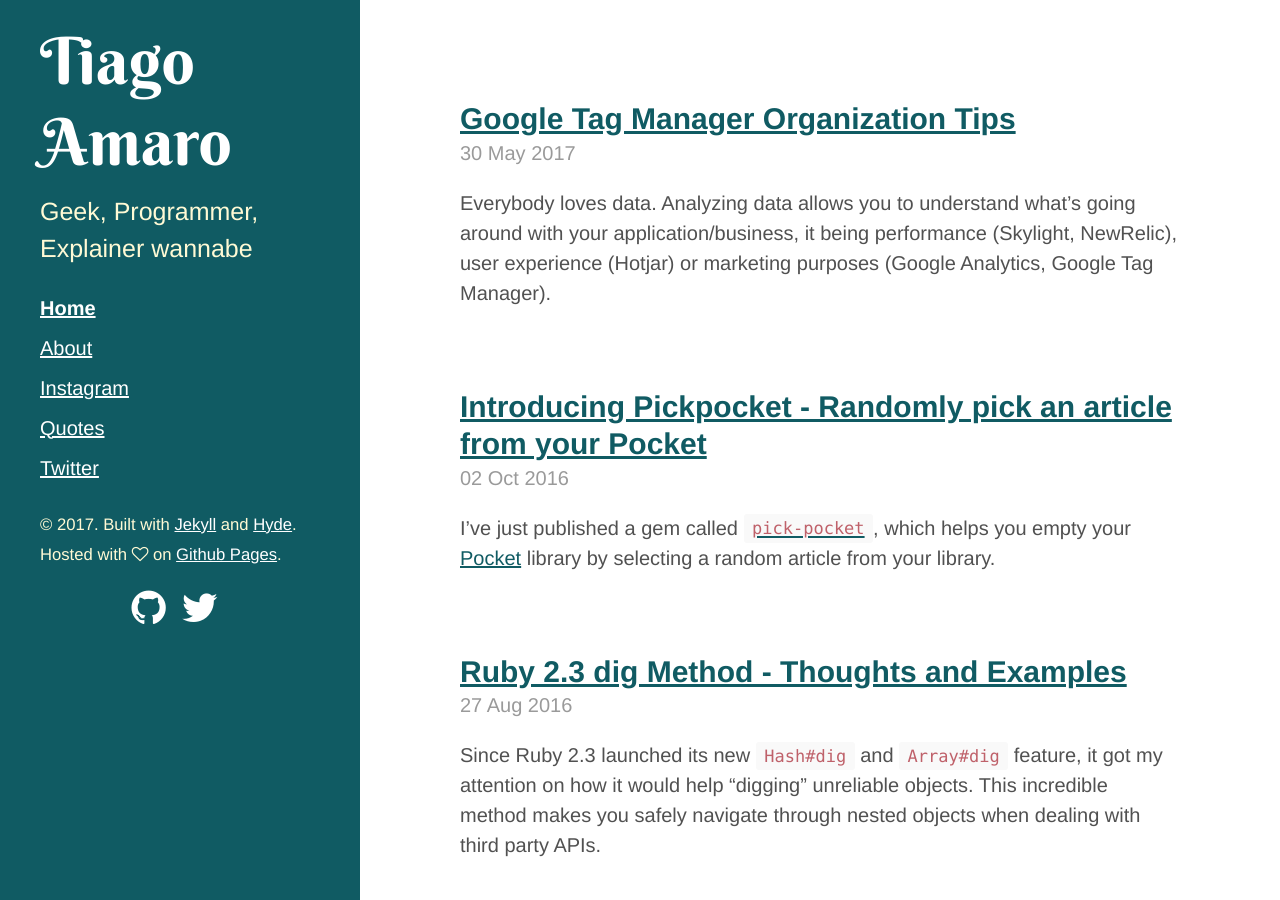
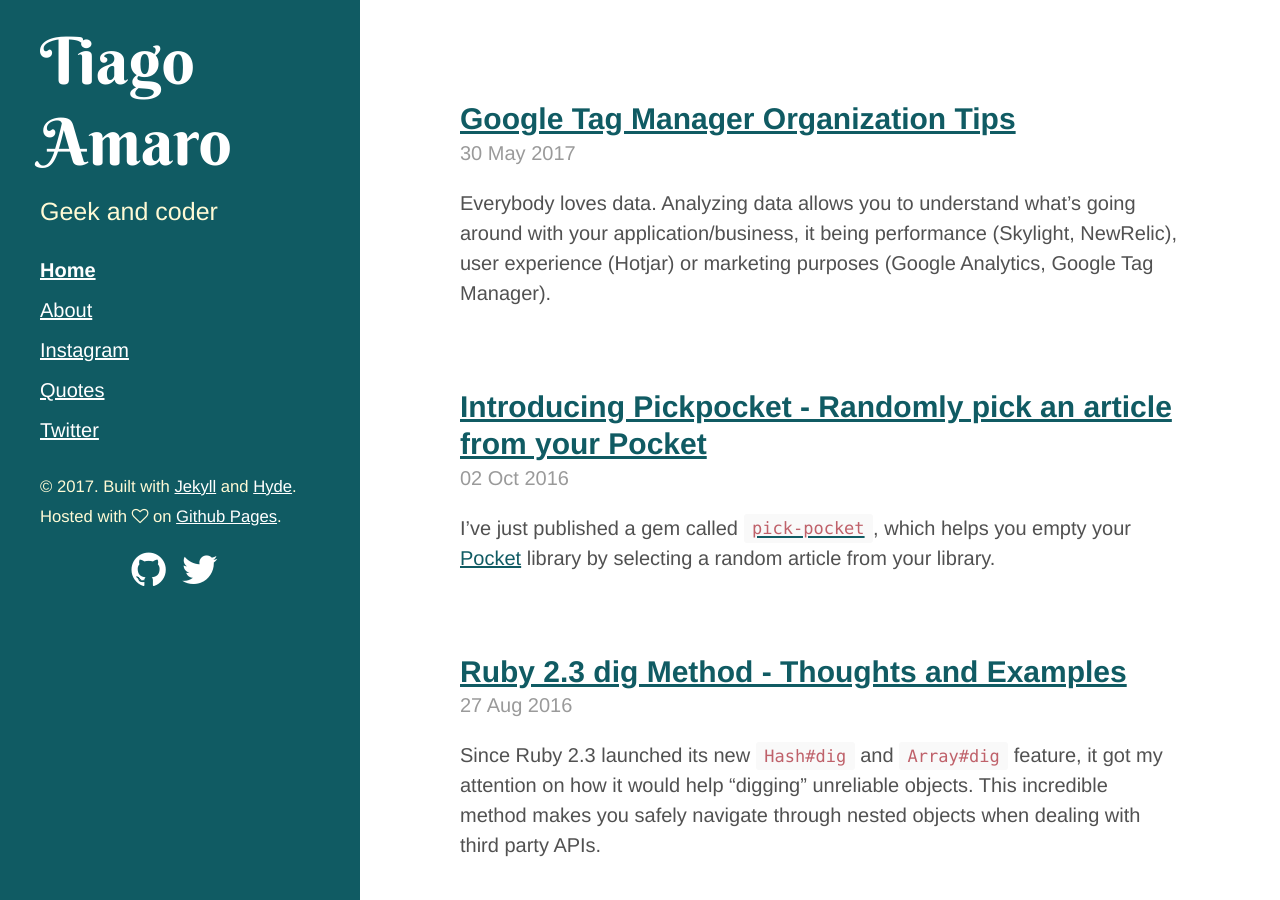
Before and after one commit to tiagoamaro/tiagoamaro.com.br_jekyll, a Jekyll site: the page built from index.html, in a window 1280 px wide and 900 px high. Built offline with Jekyll 4.4.1, drawn with Linux system fonts in a browser that asks for light colours; nearby versions of some CDN libraries; the list of posts is cut into pages by our own code.

Commit message:
change profile description

```diff
--- a/_includes/head.html
+++ b/_includes/head.html
@@ -6,7 +6,7 @@
   {% if page.excerpt %}
     <meta name="description" content="{{ page.excerpt | truncate:160 | strip_html }}">
   {% else %}
-    <meta name="description" content="Tiago Amaro personal website. Geek, Programmer, Explainer wannabe. Twitter: @tiagopadrela">
+    <meta name="description" content="Tiago Padrela Amaro personal website. Geek and coder. Twitter: @tiagopadrela">
   {% endif %}
 
   <!-- Google Site Verification -->
--- a/_includes/sidebar.html
+++ b/_includes/sidebar.html
@@ -2,7 +2,7 @@
   <div class="container sidebar-sticky">
     <div class="sidebar-about">
       <h1>Tiago Amaro</h1>
-      <p class="lead">Geek, Programmer, Explainer wannabe</p>
+      <p class="lead">Geek and coder</p>
     </div>
 
     <nav class="sidebar-nav">
```
